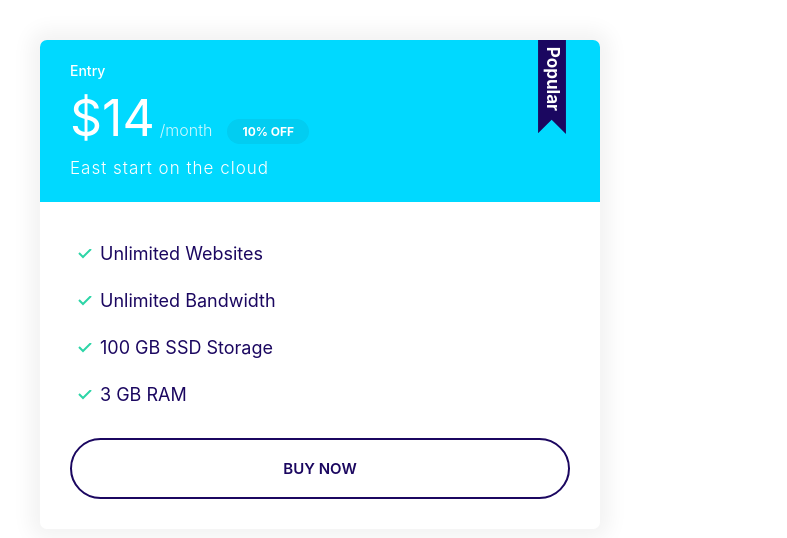
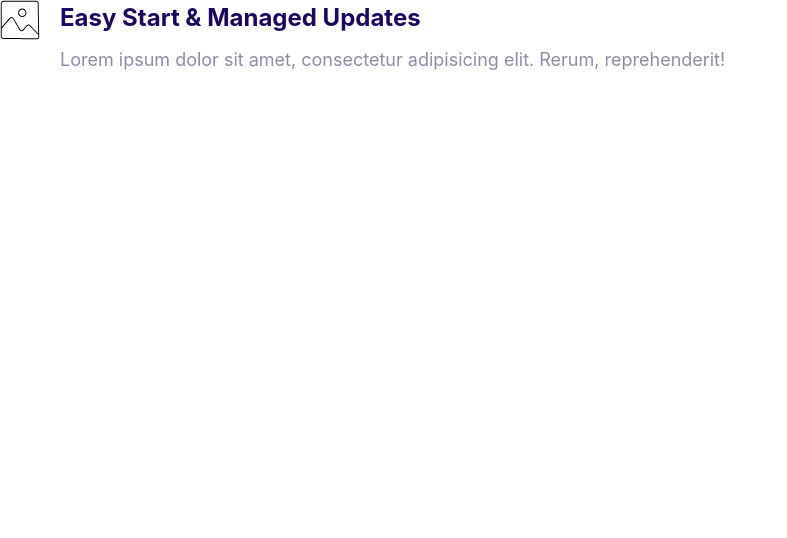
Before and after one commit to charles1211/chawify, a plain HTML site: page index.html in a window 1280 px wide. Shown: the whole page, without its empty margins (0-787 px from the left). Drawn offline with Linux system fonts and the light colour scheme; files whose address does not match are found by name.

Commit message:
Build media objects component

```diff
--- a/css/styles.css
+++ b/css/styles.css
@@ -363,3 +363,21 @@ a {
     font-size: 1.7rem;
   }
 }
+
+/* Media */
+
+.media {
+  display: flex;
+}
+
+.media__title {
+  margin-top: 0;
+}
+
+.media__body {
+  margin: 0 2rem;
+}
+
+.media__image {
+  margin-top: 1rems;
+}
--- a/index.html
+++ b/index.html
@@ -9,26 +9,15 @@
     <link rel="stylesheet" href="/css/styles.css" />
   </head>
   <body>
-    <div style="width: 50%; padding: 4rem">
-      <div class="plan plan--popular">
-        <div class="card card--secondary">
-          <header class="card__header">
-            <h3 class="plan__name">Entry</h3>
-            <span class="plan__price">$14</span>
-            <span class="plan__billing-cycle">/month</span>
-            <span class="badge badge--secondary badge--small">10% OFF</span>
-            <span class="plan__description">East start on the cloud</span>
-          </header>
-          <div class="card__body">
-            <ul class="list list--tick">
-              <li class="list__item">Unlimited Websites</li>
-              <li class="list__item">Unlimited Bandwidth</li>
-              <li class="list__item">100 GB SSD Storage</li>
-              <li class="list__item">3 GB RAM</li>
-            </ul>
-            <button class="btn btn--outline btn--block">Buy Now</button>
-          </div>
-        </div>
+    <div class="media">
+      <div class="media__image">
+        <svg class="icon icon--primary">
+          <use xlink:href="images/sprite.svg#snap"></use>
+        </svg>
+      </div>
+      <div class="media__body">
+        <h3 class="media__title">Easy Start & Managed Updates</h3>
+        <p>Lorem ipsum dolor sit amet, consectetur adipisicing elit. Rerum, reprehenderit!</p>
       </div>
     </div>
   </body>
```
Also changed, not shown: components/mediaObjects.html (added, +11 -0 lines).
